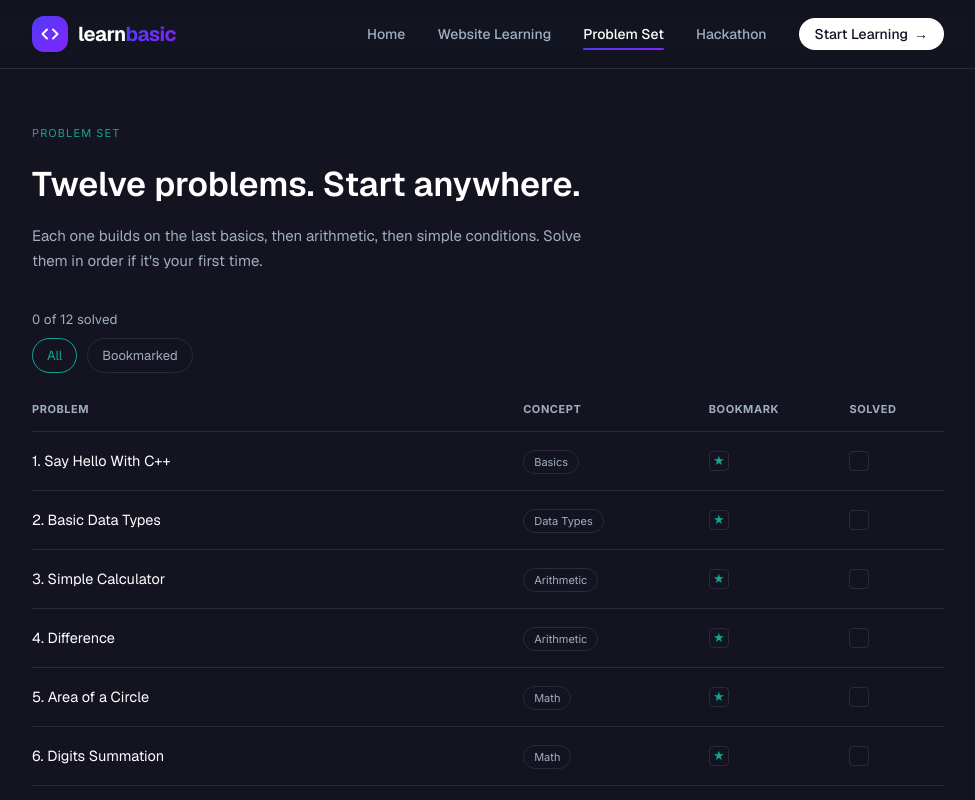
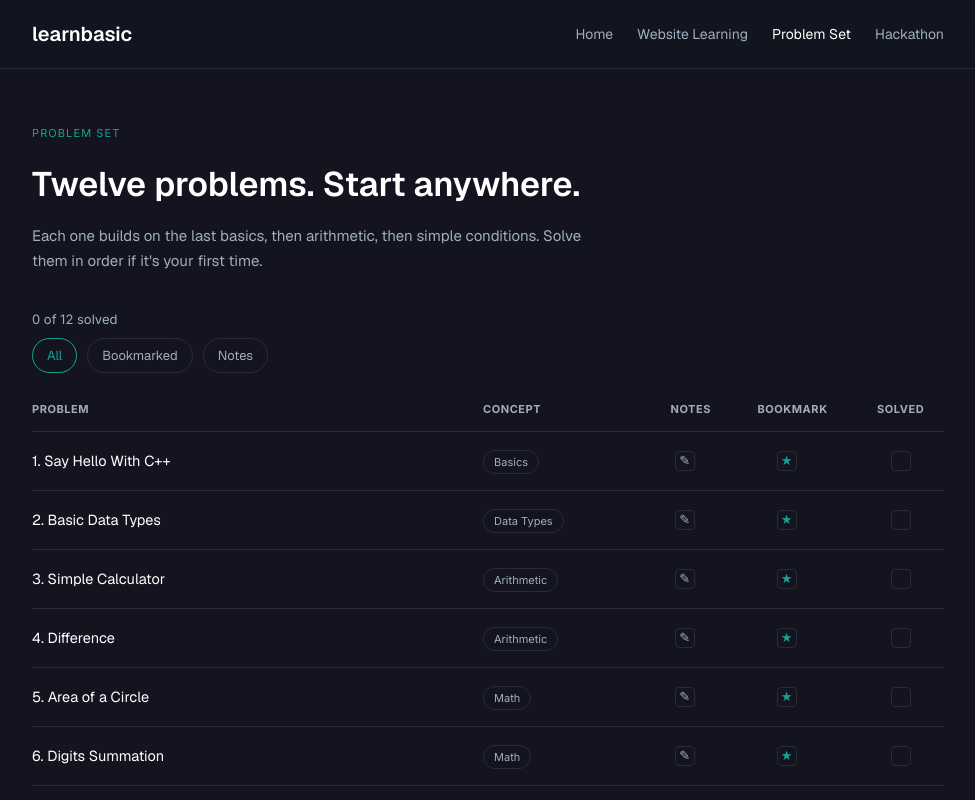
Before and after one commit to SmiteshMagdum/cep, a Next.js app: page /problem-set in a window 1280 px wide. Shown: the top 800 px of the page, without its empty margins (152-1127 px from the left). Built offline with nearby package versions, Linux system fonts and the light colour scheme.

Commit message:
changed nav bar and problem-set section

```diff
--- a/components/Nav.tsx
+++ b/components/Nav.tsx
@@ -16,34 +16,12 @@ export default function Nav() {
   const [open, setOpen] = useState(false);
 
   return (
-    <nav className="sticky top-0 z-50 border-b border-line bg-background/90 backdrop-blur-md">
-      <div className="mx-auto flex h-[68px] max-w-[960px] items-center justify-between gap-4 px-6">
-        {/* Logo + wordmark */}
-        <Link href="/" className="group flex shrink-0 items-center gap-2.5">
-          <span className="flex h-9 w-9 items-center justify-center rounded-xl bg-gradient-to-br from-indigo-600 to-violet-600 text-white shadow-sm transition-transform duration-300 ease-out group-hover:-rotate-6">
-            <svg
-              width="18"
-              height="18"
-              viewBox="0 0 24 24"
-              fill="none"
-              stroke="currentColor"
-              strokeWidth="2.5"
-              strokeLinecap="round"
-              strokeLinejoin="round"
-            >
-              <polyline points="8 6 2 12 8 18" />
-              <polyline points="16 6 22 12 16 18" />
-            </svg>
-          </span>
-          <span className="text-xl font-bold tracking-tight">
-            <span className="text-foreground">learn</span>
-            <span className="bg-gradient-to-r from-indigo-600 to-violet-600 bg-clip-text text-transparent">
-              basic
-            </span>
-          </span>
+    <nav className="sticky top-0 z-50 border-b border-line bg-background/90 backdrop-blur-md  ">
+      <div className="mx-auto flex h-[68px] max-w-[960px] items-center justify-between px-6">
+        <Link href="/" className="text-xl font-semibold">
+          learnbasic
         </Link>
 
-        {/* Mobile toggle */}
         <button
           className="text-2xl text-foreground sm:hidden"
           aria-label="Toggle menu"
@@ -52,44 +30,24 @@ export default function Nav() {
           &#9776;
         </button>
 
-        {/* Nav links */}
         <div
           className={`${
             open ? "flex" : "hidden"
-          } absolute left-0 right-0 top-[68px] flex-col items-start gap-4 border-b border-line bg-background px-6 py-4 sm:static sm:ml-auto sm:flex sm:flex-row sm:items-center sm:gap-8 sm:border-none sm:bg-transparent sm:p-0`}
+          } absolute left-0 right-0 top-[68px] flex-col items-start gap-4 border-b border-line bg-background px-6 py-4 sm:static sm:flex sm:flex-row sm:items-center sm:gap-6 sm:border-none sm:bg-transparent sm:p-0`}
         >
-          {links.map((link) => {
-            const active = pathname === link.href;
-            return (
+          {links.map((link) => (
             <Link
               key={link.href}
               href={link.href}
               onClick={() => setOpen(false)}
-                className="group relative text-sm font-medium text-gray-1 transition-colors duration-200 hover:text-foreground"
+              className={`text-sm transition-colors hover:text-foreground ${
+                pathname === link.href ? "text-foreground" : "text-gray-1"
+              }`}
             >
-                <span className={active ? "text-foreground" : ""}>
               {link.label}
-                </span>
-                <span
-                  className={`absolute -bottom-1.5 left-0 h-[2px] rounded-full bg-gradient-to-r from-indigo-600 to-violet-600 transition-all duration-300 ease-out ${
-                    active ? "w-full" : "w-0 group-hover:w-full"
-                  }`}
-                />
             </Link>
-            );
-          })}
+          ))}
 
-          {/* Start Learning CTA — right end, after Hackathon */}
-          <Link
-            href="/website-learning"
-            onClick={() => setOpen(false)}
-            className="group mt-1 flex items-center gap-1.5 rounded-full bg-foreground px-4 py-1.5 text-sm font-medium text-background transition-all duration-300 hover:gap-2.5 hover:opacity-90 sm:mt-0"
-          >
-            Start Learning
-            <span className="transition-transform duration-300 group-hover:translate-x-0.5">
-              →
-            </span>
-          </Link>
         </div>
       </div>
     </nav>
--- a/components/ProblemTable.tsx
+++ b/components/ProblemTable.tsx
@@ -1,22 +1,32 @@
 "use client";
 
-import { useMemo, useState } from "react";
+import { Fragment, useMemo, useState } from "react";
 import { problems } from "@/lib/problems";
 
-type ProblemState = { solved: boolean; bookmarked: boolean };
+type ProblemState = {
+  solved: boolean;
+  bookmarked: boolean;
+  notes: string;
+};
 
 export default function ProblemTable() {
   const [state, setState] = useState<Record<number, ProblemState>>(() => {
     const initial: Record<number, ProblemState> = {};
     problems.forEach((p) => {
-      initial[p.n] = { solved: false, bookmarked: false };
+      initial[p.n] = { solved: false, bookmarked: false, notes: "" };
     });
     return initial;
   });
-  const [filter, setFilter] = useState<"all" | "bookmarked">("all");
+  const [filter, setFilter] = useState<"all" | "bookmarked" | "notes">("all");
+  const [openNotes, setOpenNotes] = useState<number | null>(null);
 
   const visible = useMemo(
-    () => problems.filter((p) => filter === "all" || state[p.n].bookmarked),
+    () =>
+      problems.filter((p) => {
+        if (filter === "bookmarked") return state[p.n].bookmarked;
+        if (filter === "notes") return state[p.n].notes.trim() !== "";
+        return true;
+      }),
     [filter, state]
   );
 
@@ -37,6 +47,17 @@ export default function ProblemTable() {
       ...prev,
       [n]: { ...prev[n], bookmarked: !prev[n].bookmarked },
     }));
+  }
+
+  function updateNotes(n: number, notes: string) {
+    setState((prev) => ({
+      ...prev,
+      [n]: { ...prev[n], notes },
+    }));
+  }
+
+  function toggleNotesRow(n: number) {
+    setOpenNotes((prev) => (prev === n ? null : n));
   }
 
   return (
@@ -68,6 +89,16 @@ export default function ProblemTable() {
         >
           Bookmarked
         </button>
+        <button
+          onClick={() => setFilter("notes")}
+          className={`rounded-full border px-3.5 py-1.5 text-[13px] transition-colors ${
+            filter === "notes"
+              ? "border-green-1 text-green-1"
+              : "border-line text-gray-1"
+          }`}
+        >
+          Notes
+        </button>
       </div>
 
       <table className="w-full border-collapse">
@@ -79,10 +110,13 @@ export default function ProblemTable() {
             <th className="hidden border-b border-line pb-3 text-left font-mono text-[11px] uppercase tracking-wider text-gray-1 sm:table-cell">
               Concept
             </th>
-            <th className="border-b border-line pb-3 text-left font-mono text-[11px] uppercase tracking-wider text-gray-1">
+            <th className="border-b border-line pb-3 text-center font-mono text-[11px] uppercase tracking-wider text-gray-1">
+              Notes
+            </th>
+            <th className="border-b border-line pb-3 text-center font-mono text-[11px] uppercase tracking-wider text-gray-1">
               Bookmark
             </th>
-            <th className="border-b border-line pb-3 text-left font-mono text-[11px] uppercase tracking-wider text-gray-1">
+            <th className="border-b border-line pb-3 text-center font-mono text-[11px] uppercase tracking-wider text-gray-1">
               Solved
             </th>
           </tr>
@@ -90,8 +124,11 @@ export default function ProblemTable() {
         <tbody>
           {visible.map((p) => {
             const s = state[p.n];
+            const hasNotes = s.notes.trim() !== "";
+            const notesOpen = openNotes === p.n;
             return (
-              <tr key={p.n} className={s.solved ? "opacity-50" : ""}>
+              <Fragment key={p.n}>
+                <tr className={s.solved ? "opacity-50" : ""}>
                   <td className="border-b border-line py-4 pr-3 text-[14.5px]">
                     <a
                       href={p.url}
@@ -109,11 +146,25 @@ export default function ProblemTable() {
                       {p.concept}
                     </span>
                   </td>
-                <td className="border-b border-line py-4 pr-3">
+                  <td className="border-b border-line py-4 pr-3 text-center">
+                    <button
+                      onClick={() => toggleNotesRow(p.n)}
+                      aria-label="Toggle notes"
+                      aria-expanded={notesOpen}
+                      className={`mx-auto flex h-5 w-5 items-center justify-center rounded border text-[13px] ${
+                        hasNotes
+                          ? "border-green-1 text-green-1"
+                          : "border-line text-gray-1"
+                      }`}
+                    >
+                      &#9998;
+                    </button>
+                  </td>
+                  <td className="border-b border-line py-4 pr-3 text-center">
                     <button
                       onClick={() => toggleBookmark(p.n)}
                       aria-label="Bookmark"
-                    className={`flex h-5 w-5 items-center justify-center rounded border text-[13px] ${
+                      className={`mx-auto flex h-5 w-5 items-center justify-center rounded border text-[13px] ${
                         s.bookmarked
                           ? "border-green-1 text-green-1"
                           : "border-line text-green-1"
@@ -122,11 +173,11 @@ export default function ProblemTable() {
                       &#9733;
                     </button>
                   </td>
-                <td className="border-b border-line py-4">
+                  <td className="border-b border-line py-4 text-center">
                     <button
                       onClick={() => toggleSolved(p.n)}
                       aria-label="Mark solved"
-                    className={`flex h-5 w-5 items-center justify-center rounded border text-[13px] ${
+                      className={`mx-auto flex h-5 w-5 items-center justify-center rounded border text-[13px] ${
                         s.solved
                           ? "border-green-1 bg-green-1 text-background"
                           : "border-line text-green-1"
@@ -136,6 +187,20 @@ export default function ProblemTable() {
                     </button>
                   </td>
                 </tr>
+                {notesOpen && (
+                  <tr>
+                    <td colSpan={5} className="border-b border-line bg-line/20 px-1 py-3">
+                      <textarea
+                        value={s.notes}
+                        onChange={(e) => updateNotes(p.n, e.target.value)}
+                        placeholder={`Notes for problem ${p.n}...`}
+                        rows={3}
+                        className="w-full resize-y rounded border border-line bg-background p-2.5 font-mono text-[13px] text-foreground outline-none focus:border-green-1"
+                      />
+                    </td>
+                  </tr>
+                )}
+              </Fragment>
             );
           })}
         </tbody>
```
Lines whose indentation alone changed are shown as unchanged.
